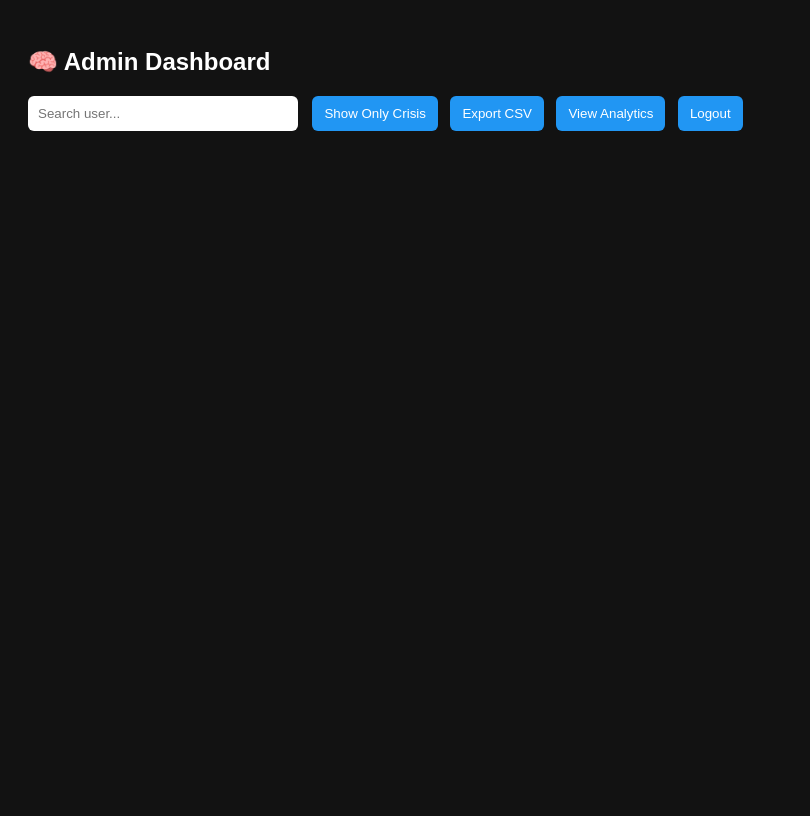
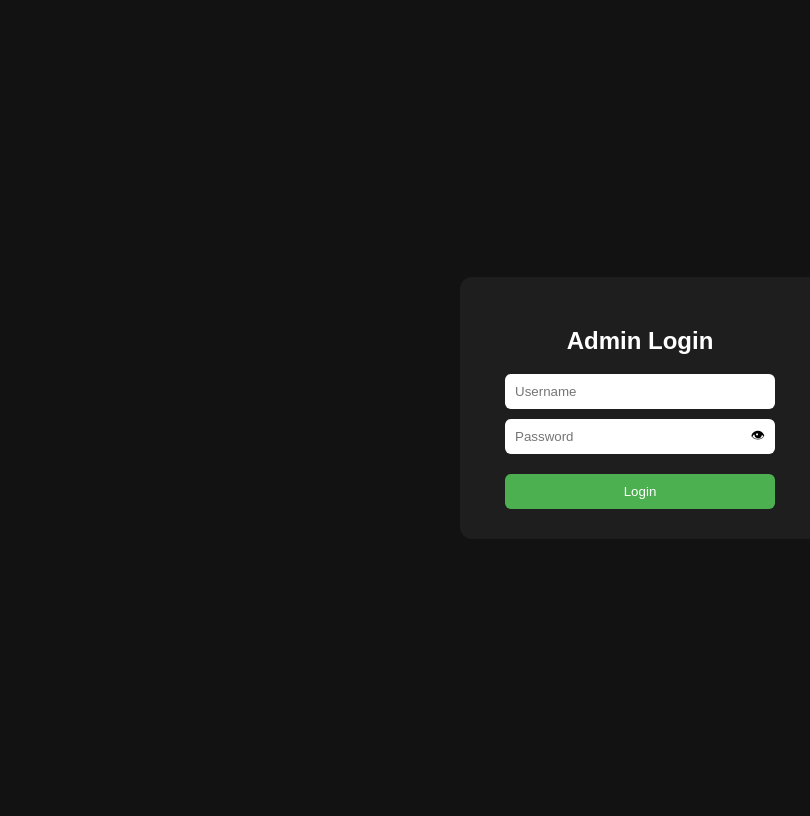
Before and after one commit to Apoorva-22/ManoSamvada, a Flask app: page /admin in a window 1280 px wide. Shown: the whole page, without its empty margins (0-810 px from the left). Before the commit the page ends 131 px from the top, so only its background shows below. Run offline with Flask 3, Linux system fonts and the light colour scheme; the visitor is signed in with stand-in values (Sample User, id 1); data that the repository does not hold is empty; some libraries are stand-ins or nearby versions.

Commit message:
Update admin.html

```diff
--- a/templates/admin.html
+++ b/templates/admin.html
@@ -1,342 +1,169 @@
 <!DOCTYPE html>
 <html>
 <head>
-    <title>Admin Dashboard</title>
+    <title>Admin Login</title>
 
 <style>
 body{
     font-family:Arial;
+    display:flex;
+    justify-content:center;
+    align-items:center;
+    height:100vh;
     background:#121212;
     color:white;
-            padding:20px;
 }
 
-        h2{
-            margin-bottom:20px;
+.box{
+    background:#1e1e1e;
+    padding:30px;
+    border-radius:12px;
+    width:300px;
+    text-align:center;
 }
 
 input{
+    width:90%;
     padding:10px;
-            width:250px;
-            margin-right:10px;
+    margin:10px auto;
     border-radius:6px;
     border:none;
     outline:none;
+    display:block;
+    box-sizing:border-box;
+}
+
+/* password wrapper */
+.password-wrap{
+    width:90%;
+    margin:10px auto;
+    position:relative;
+}
+
+/* password field */
+.password-wrap input{
+    width:100%;
+    margin:0;
+    padding:10px 36px 10px 10px;
+}
+
+/* eye */
+.eye-btn{
+    position:absolute;
+    right:10px;
+    top:50%;
+    transform:translateY(-50%);
+    cursor:pointer;
+    font-size:14px;
+    user-select:none;
+    color:black;
 }
 
 button{
-            padding:10px 12px;
+    width:90%;
+    padding:10px;
+    margin-top:10px;
+    background:#4CAF50;
+    color:white;
     border:none;
     border-radius:6px;
     cursor:pointer;
-            background:#2196F3;
-            color:white;
-            margin-right:8px;
 }
 
 button:hover{
-            opacity:.9;
-        }
-
-        #container{
-            margin-top:20px;
-        }
-
-        .session{
-            border:1px solid #333;
-            margin-bottom:15px;
-            border-radius:10px;
-            overflow:hidden;
-        }
-
-        .session-header{
-            background:#222;
-            padding:12px;
-            cursor:pointer;
-            display:flex;
-            justify-content:space-between;
-            align-items:center;
-        }
-
-        .messages{
-            display:none;
-            padding:12px;
-        }
-
-        .message{
-            margin:8px 0;
-            padding:10px;
-            border-radius:8px;
-            background:#1e1e1e;
-            line-height:1.6;
+    background:#45a049;
 }
 </style>
-
 </head>
 
 <body>
 
-<h2>
-    🧠 Admin Dashboard
-    <span id="crisisCount" style="color:red;"></span>
-</h2>
+<div class="box">
+
+    <h2>Admin Login</h2>
 
     <input
         type="text"
-    id="search"
-    placeholder="Search user..."
+        id="username"
+        placeholder="Username"
+        onkeydown="handleKey(event)"
     >
 
-<button onclick="toggleCrisis()" id="crisisBtn">
-    Show Only Crisis
+    <div class="password-wrap">
+
+        <input
+            type="password"
+            id="password"
+            placeholder="Password"
+            onkeydown="handleKey(event)"
+        >
+
+        <span
+            class="eye-btn"
+            onclick="togglePassword()"
+        >👁</span>
+
+    </div>
+
+    <button onclick="login()">
+        Login
     </button>
 
-<button onclick="exportCSV()">
-    Export CSV
-</button>
-
-<button onclick="viewAnalyticsFromSearch()">
-    View Analytics
-</button>
-
-<button onclick="logout()">
-    Logout
-</button>
-
-<div id="container"></div>
+</div>
 
 <script>
+function login(){
 
-let allData = [];
-let showCrisisOnly = false;
+    fetch("/admin/login",{
+        method:"POST",
+        headers:{
+            "Content-Type":"application/json"
+        },
+        body:JSON.stringify({
+            username:
+                document.getElementById("username").value,
 
-// data
-fetch("/admin/data")
-.then(res => res.json())
-.then(data => {
-    allData = data;
-    render(data);
+            password:
+                document.getElementById("password").value
+        })
+    })
+    .then(r=>r.json())
+    .then(data=>{
+
+        if(data.success){
+
+            window.location.href="/admin";
+
+        }else{
+
+            alert(
+                data.message ||
+                "Invalid credentials"
+            );
+        }
     });
-
-// crisis count
-fetch("/admin/crisis-count")
-.then(res => res.json())
-.then(data => {
-    document.getElementById("crisisCount").innerText =
-        `🔴 ${data.count}`;
-});
-
-// render
-function render(data){
-
-    let container =
-        document.getElementById("container");
-
-    container.innerHTML = "";
-
-    let grouped = {};
-
-    data.forEach(row => {
-
-        let searchText =
-            document
-            .getElementById("search")
-            .value
-            .toLowerCase();
-
-        let username =
-            (row.username || "Unknown User")
-            .toLowerCase();
-
-        if(searchText &&
-           !username.includes(searchText)) return;
-
-        let key =
-            username +
-            "_session_" +
-            row.session_id;
-
-        if(!grouped[key]){
-            grouped[key] = [];
 }
 
-        grouped[key].push(row);
-    });
+function togglePassword(){
 
-    for(let key in grouped){
+    const pass =
+        document.getElementById("password");
 
-        let session = grouped[key];
-
-        let hasCrisis =
-            session.some(
-                r => Number(r.is_crisis_flag) == 1
-            );
-
-        if(showCrisisOnly && !hasCrisis){
-            continue;
-        }
-
-        let sessionDiv =
-            document.createElement("div");
-
-        sessionDiv.classList.add("session");
-
-        let header =
-            document.createElement("div");
-
-        header.classList.add("session-header");
-
-        let firstRow = session[0];
-
-        header.innerHTML = `
-            <span>
-                ${firstRow.username || "Unknown User"}
-                | Session ${firstRow.session_id}
-            </span>
-            <span>▼</span>
-        `;
-
-        if(hasCrisis){
-            header.style.borderLeft =
-                "5px solid red";
-        }
-
-        let messagesDiv =
-            document.createElement("div");
-
-        messagesDiv.classList.add("messages");
-
-        header.onclick = () => {
-
-            messagesDiv.style.display =
-                messagesDiv.style.display === "none"
-                ? "block"
-                : "none";
-        };
-
-        let totalMessages = session.length;
-
-        let crisisCount =
-            session.filter(
-                r => Number(r.is_crisis_flag) == 1
-            ).length;
-
-        let emotionMap = {};
-
-        session.forEach(r => {
-
-            let e =
-                r.emotion_label || "neutral";
-
-            emotionMap[e] =
-                (emotionMap[e] || 0) + 1;
-        });
-
-        let dominantEmotion =
-            Object.keys(emotionMap).length > 0
-            ? Object.keys(emotionMap).reduce(
-                (a,b)=>
-                emotionMap[a] > emotionMap[b]
-                ? a
-                : b
-              )
-            : "neutral";
-
-        let startTime =
-            session[0].timestamp;
-
-        let endTime =
-            session[session.length - 1].timestamp;
-
-        messagesDiv.innerHTML = `
-            <div class="message">
-
-                🕒 Start: ${startTime}<br>
-                🕒 End: ${endTime}<br><br>
-
-                💬 Messages:
-                ${totalMessages}<br>
-
-                🔥 Emotion:
-                ${dominantEmotion}<br>
-
-                ${
-                    crisisCount > 0
-                    ? "🚨 Crisis Detected"
-                    : "Safe"
-                }
-
-            </div>
-        `;
-
-        sessionDiv.appendChild(header);
-        sessionDiv.appendChild(messagesDiv);
-
-        container.appendChild(sessionDiv);
+    if(pass.type==="password"){
+        pass.type="text";
+    }else{
+        pass.type="password";
     }
 }
 
-// search
-document
-.getElementById("search")
-.addEventListener("input", () => {
-    render(allData);
-});
+function handleKey(e){
 
-// crisis toggle
-function toggleCrisis(){
+    if(e.key==="Enter"){
 
-    showCrisisOnly = !showCrisisOnly;
-
-    let btn =
-        document.getElementById("crisisBtn");
-
-    btn.innerText =
-        showCrisisOnly
-        ? "Show All Sessions"
-        : "Show Only Crisis";
-
-    render(allData);
+        e.preventDefault();
+        login();
     }
-
-// export
-function exportCSV(){
-    window.location.href =
-        "/admin/export";
 }
-
-// analytics
-function viewAnalyticsFromSearch(){
-
-    let username =
-        document
-        .getElementById("search")
-        .value
-        .trim();
-
-    if(!username){
-        alert("Enter username first");
-        return;
-    }
-
-    window.location.href =
-        `/admin/analytics-page?user=${username}`;
-}
-
-// logout
-function logout(){
-    window.location.href =
-        "/admin/logout";
-}
-
-// back
-history.pushState(null,null,location.href);
-
-window.onpopstate = function(){
-    window.location.href =
-        "/admin/login";
-};
-
 </script>
 
 </body>
```
Lines whose indentation alone changed are shown as unchanged.
